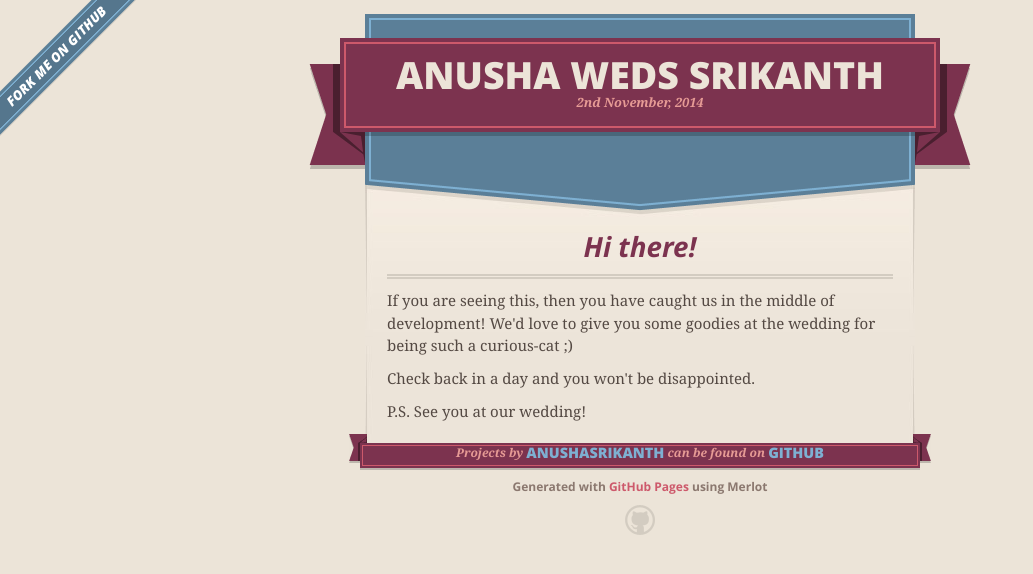
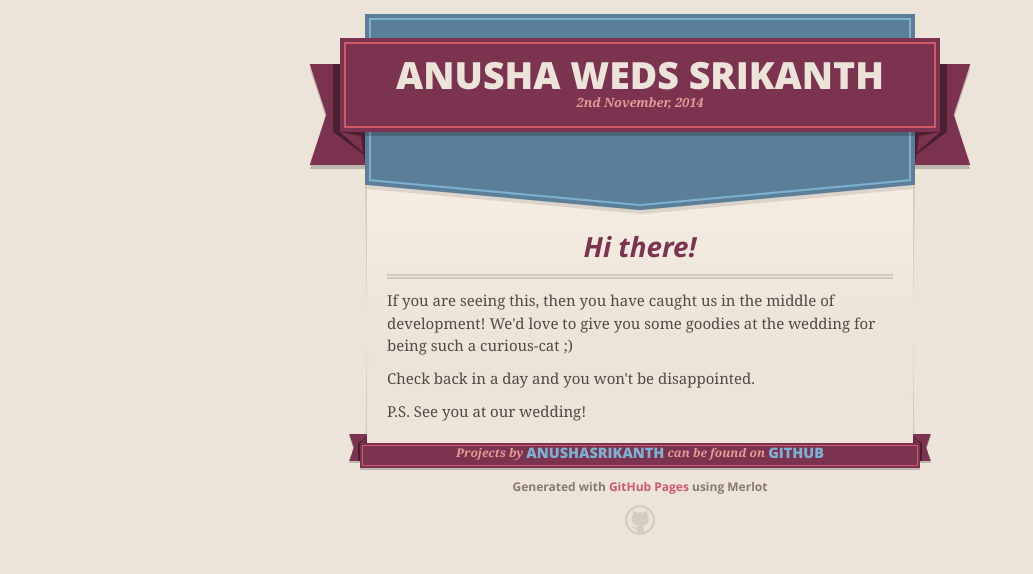
Before and after one commit to anushasrikanth/anushasrikanth.github.io, a plain HTML site: page index.html in a window 1280 px wide. Shown: the whole page, without its empty margins (0-1033 px from the left). Drawn offline with nearby package versions, Linux system fonts and the light colour scheme.

Commit message:
Update index.html
removed forkme banner

```diff
--- a/index.html
+++ b/index.html
@@ -21,7 +21,7 @@
   </head>
 
   <body>
-    <a id="forkme_banner" href="https://github.com/anushasrikanth">View on GitHub</a>
+    <!-- <a id="forkme_banner" href="https://github.com/anushasrikanth">View on GitHub</a> -->
     <div class="shell">
 
       <header>
```
